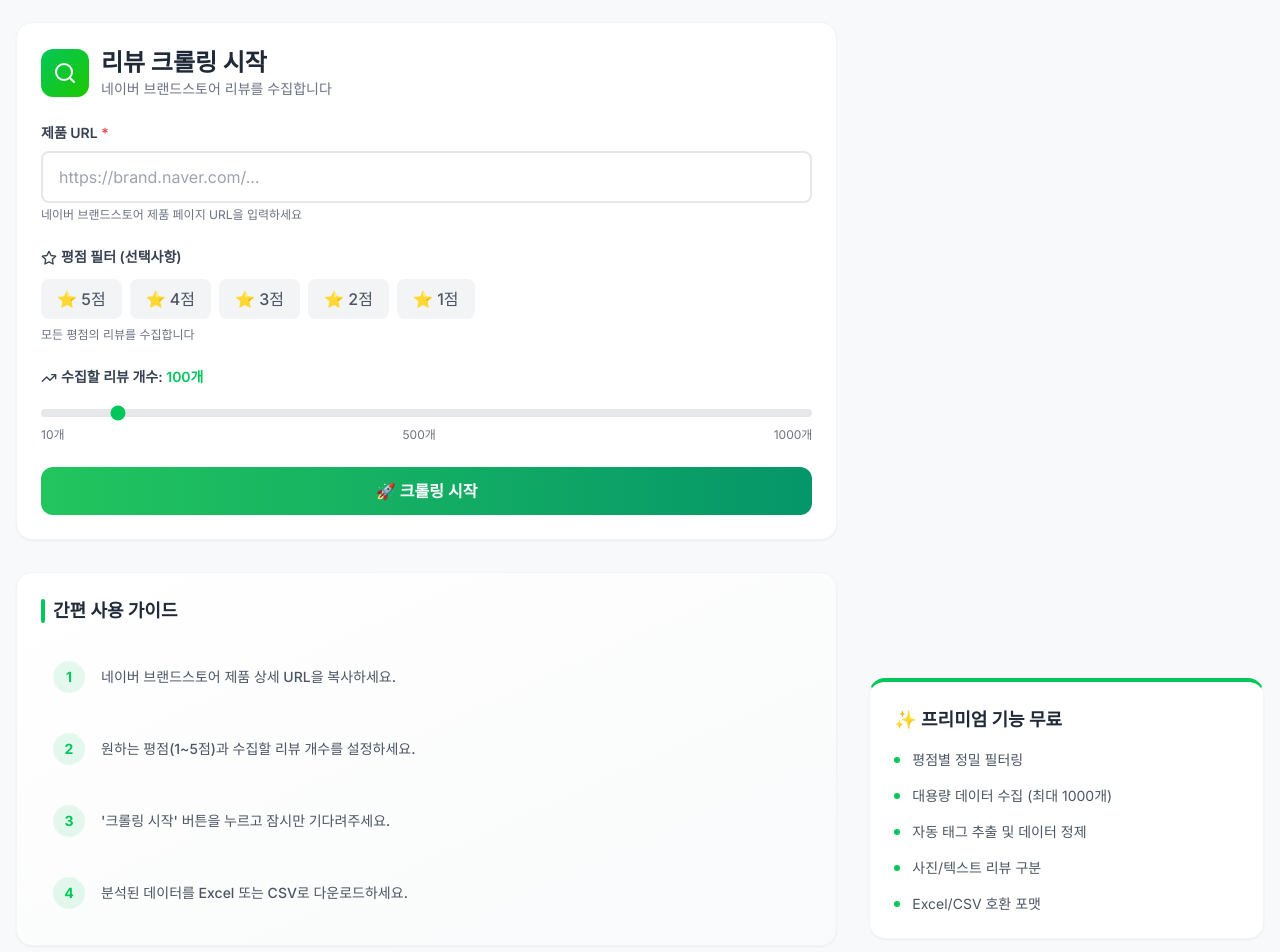
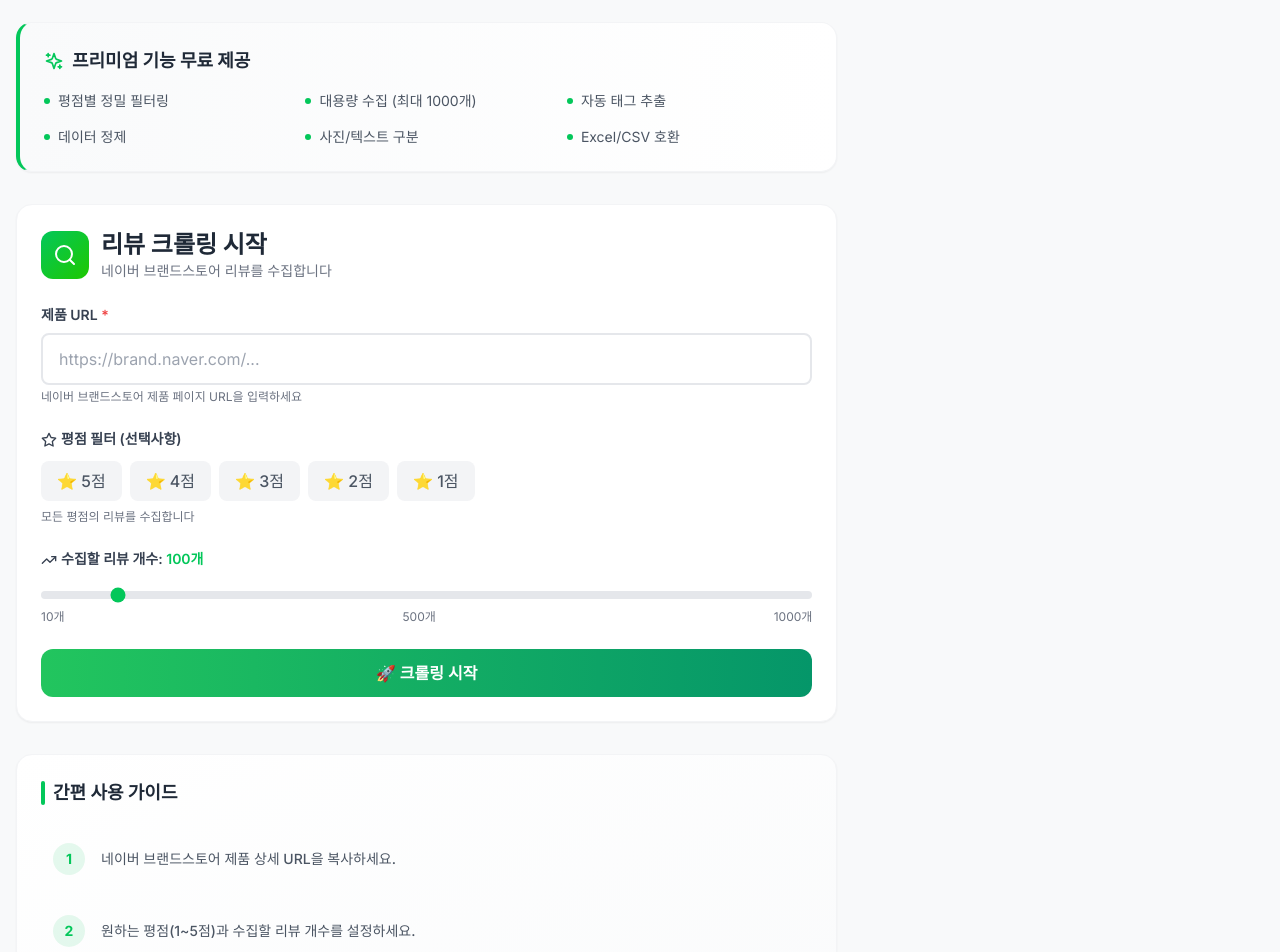
Before and after one commit to gitchoish/crawler, a Next.js app in the folder frontend/: page / in a window 1280 px wide. Shown: the part 580-1532 px from the top of the page. Built offline with nearby package versions, Linux system fonts and the light colour scheme.

Commit message:
ㅎㅎㅎ

```diff
--- a/frontend/app/page.tsx
+++ b/frontend/app/page.tsx
@@ -119,6 +119,29 @@ export default function Home() {
             <div className="grid grid-cols-1 lg:grid-cols-3 gap-8 mt-12">
                 {/* 왼쪽: 입력 폼 및 진행상태 */}
                 <div className="lg:col-span-2 space-y-8">
+                    {/* 프리미엄 기능 배너 (위치 이동 및 가로형 디자인 적용) */}
+                    <div className="card border-l-4 border-l-naver-green bg-gradient-to-r from-gray-50 to-white">
+                        <h3 className="text-lg font-bold text-gray-800 mb-4 flex items-center gap-2">
+                            <Sparkles className="w-5 h-5 text-naver-green" />
+                            프리미엄 기능 무료 제공
+                        </h3>
+                        <div className="grid grid-cols-2 md:grid-cols-3 gap-4">
+                            {[
+                                "평점별 정밀 필터링",
+                                "대용량 수집 (최대 1000개)",
+                                "자동 태그 추출",
+                                "데이터 정제",
+                                "사진/텍스트 구분",
+                                "Excel/CSV 호환"
+                            ].map((feature, idx) => (
+                                <div key={idx} className="flex items-center gap-2 text-sm text-gray-600">
+                                    <div className="w-1.5 h-1.5 rounded-full bg-naver-green flex-shrink-0"></div>
+                                    {feature}
+                                </div>
+                            ))}
+                        </div>
+                    </div>
+
                     {!taskId ? (
                         <CrawlerForm onSubmit={handleStartCrawl} isLoading={isLoading} />
                     ) : (
@@ -185,25 +208,6 @@ export default function Home() {
                 {/* 오른쪽: 사이드바 */}
                 <div className="lg:col-span-1 space-y-8">
                     <SidebarAd />
-
-                    {/* 기능 소개 카드 */}
-                    <div className="card border-t-4 border-t-naver-green">
-                        <h3 className="text-lg font-bold text-gray-800 mb-4">✨ 프리미엄 기능 무료</h3>
-                        <ul className="space-y-4">
-                            {[
-                                "평점별 정밀 필터링",
-                                "대용량 데이터 수집 (최대 1000개)",
-                                "자동 태그 추출 및 데이터 정제",
-                                "사진/텍스트 리뷰 구분",
-                                "Excel/CSV 호환 포맷"
-                            ].map((feature, idx) => (
-                                <li key={idx} className="flex items-center gap-3 text-sm text-gray-600">
-                                    <div className="w-1.5 h-1.5 rounded-full bg-naver-green"></div>
-                                    {feature}
-                                </li>
-                            ))}
-                        </ul>
-                    </div>
                 </div>
             </div>
         </div>
```
